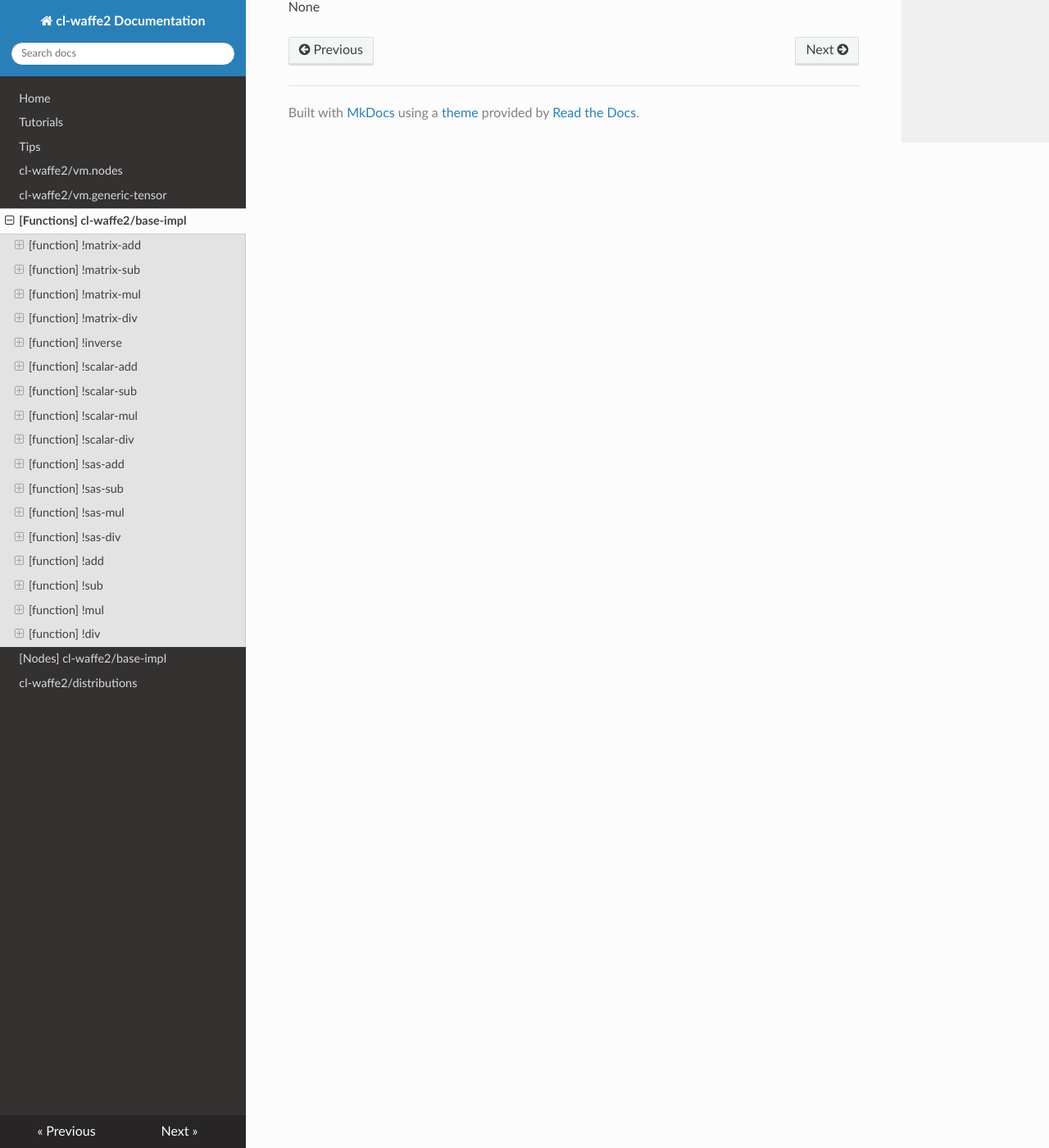
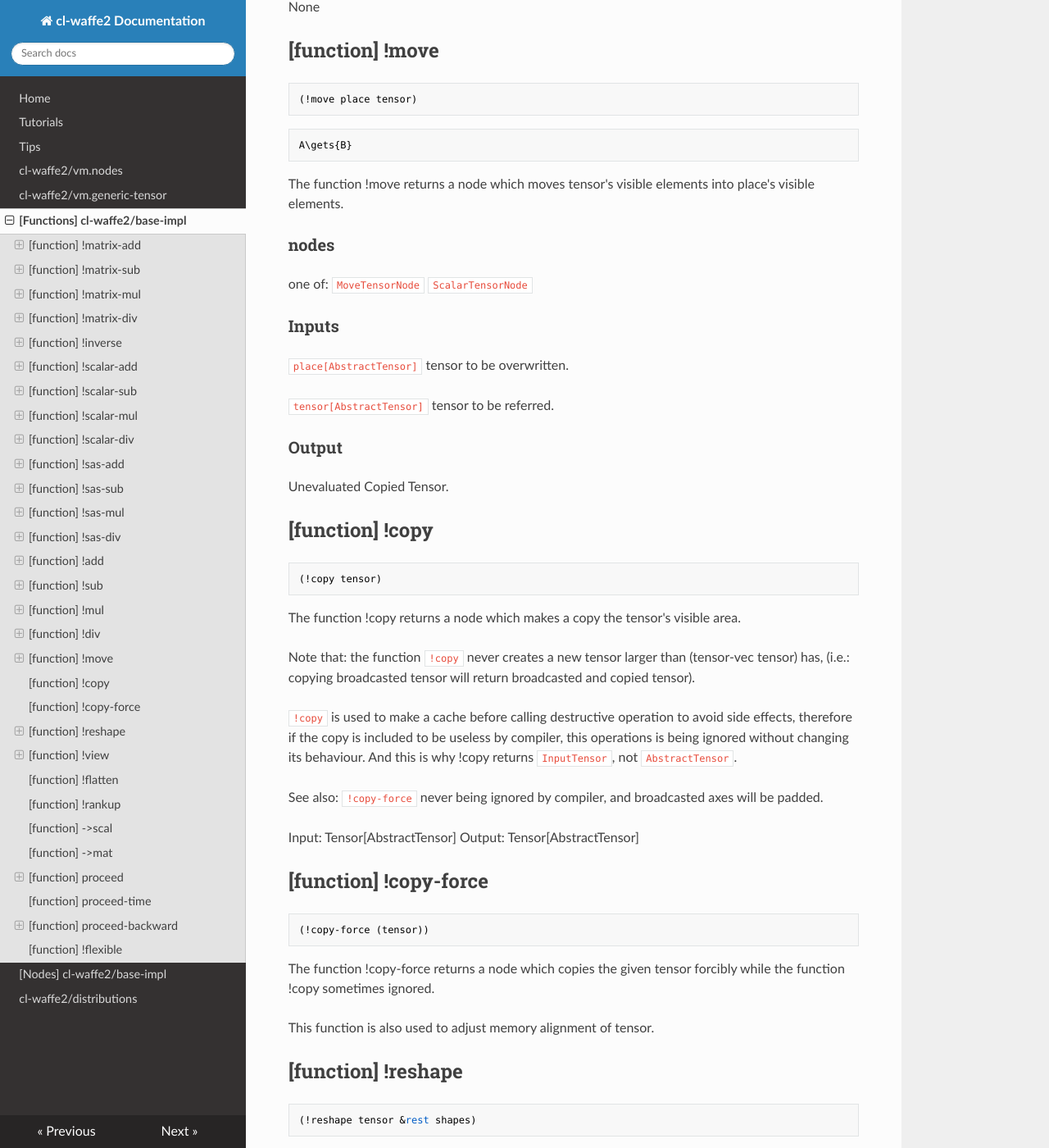
Before and after one commit to hikettei/cl-waffe2, an MkDocs documentation site: the page built from docs/cl-waffe2-docs/docs/base-impl.md, in a window 1280 px wide and 1400 px high, scrolled down 6962 px. Shown: the whole window at 82% size. Built offline with MkDocs 1.6.1, drawn with Linux system fonts in a browser that asks for light colours; nearby versions of some CDN libraries; some of the changed text lies outside the part shown.

Commit message:
[Documents] Added fundamental.lisp

````diff
--- a/docs/cl-waffe2-docs/docs/base-impl.md
+++ b/docs/cl-waffe2-docs/docs/base-impl.md
@@ -323,3 +323,208 @@ Given type of tensors, this function dispatches these functions automatically:
 ### SideEffects
 
 None
+
+## [function] !move
+
+```lisp
+(!move place tensor)
+```
+
+```math
+A\gets{B}
+```
+
+The function !move returns a node which moves tensor's visible elements into place's visible elements.
+
+### nodes
+
+one of: `MoveTensorNode` `ScalarTensorNode`
+
+### Inputs
+
+`place[AbstractTensor]` tensor to be overwritten.
+
+`tensor[AbstractTensor]` tensor to be referred.
+
+### Output
+
+Unevaluated Copied Tensor.
+## [function] !copy
+
+```lisp
+(!copy tensor)
+```
+
+The function !copy returns a node which makes a copy the tensor's visible area.
+
+Note that: the function `!copy` never creates a new tensor larger than (tensor-vec tensor) has, (i.e.: copying broadcasted tensor will return broadcasted and copied tensor).
+
+`!copy` is used to make a cache before calling destructive operation to avoid side effects, therefore if the copy is included to be useless by compiler, this operations is being ignored without changing its behaviour. And this is why !copy returns `InputTensor`, not `AbstractTensor`.
+
+See also: `!copy-force` never being ignored by compiler, and broadcasted axes will be padded.
+
+Input:  Tensor[AbstractTensor]
+Output: Tensor[AbstractTensor]
+## [function] !copy-force
+
+```lisp
+(!copy-force (tensor))
+```
+
+The function !copy-force returns a node which copies the given tensor forcibly while the function !copy sometimes ignored.
+
+This function is also used to adjust memory alignment of tensor.
+## [function] !reshape
+
+```
+(!reshape tensor &rest shapes)
+```
+
+Changes the shape of given tensor.
+
+Before and after the operation, the total elements of tensors must correspond.
+
+### Inputs
+
+`tensor` `AbstractTensor` but must not includes `symbol` in the shape.
+
+
+`shapes` could be one of: fixnum `t`. `t` can be used at one, but the value of t is automatically inferenced.
+
+
+## [function] !view
+
+```lisp
+(!view tensor &rest subscripts)
+```
+
+The function !view returns a tensor which is applied lazy-evaluated view.
+
+For Example, let A be a 4x8 Matrix, and we gonna create a view of A that portrays `A[:, 2]`.
+
+```
+(!view A 2 t)
+
+     A                            B
+0 ++++++++                     --------
+1 ++++++++                     --------
+2 ++++++++ -> [make a view] -> ++++++++
+3 ++++++++                     --------
+```
+
+Here,
+
+1. `A` and `B` shares the pointer.
+
+2. Calling `(shape B)` returns `(1 8)`.
+
+### Subscripts
+
+Subscripts are following:
+
+1. `t` all elements in the axis.
+
+2. `fixnum` points out the specified index.
+
+3. `(start end)` slices the area.
+
+4. `(start end step-by)` slices the area by `step-by`. step-by can be a negative-fixnum. (Not tested)
+
+5. `(:broadcast N-times)` broadcasts the axis for N-times, the axis to be broadcasted must be 1 or broadcasted-axis.
+
+6. `(:tflist ...)` (TODO)
+
+7. `(:indices ...)` (TODO)
+
+### Return
+
+`(values sliced-tensor broadcast-reverser)`
+
+Tips: Applying `!view` again to the returned `sliced-tensor` with `broadcast-reverser` will remove broadcasts from the tensor.
+
+## [function] !flatten
+
+```
+(!flatten tensor)
+```
+
+equivalent to the `(!reshape tensor t)`
+
+## [function] !rankup
+
+```lisp
+(!rankup tensor ntimes)
+```
+
+The function !rankup appends/reduces 1 into the given tensor's shape for ntimes.
+
+1. If `ntimes` > 0, appends 1
+
+2. If `ntimes` < 0, reduces 1, if the axis=1, otherwise returns error.
+## [function] ->scal
+
+```
+(->scal matrix-tensor)
+```
+
+The function ->scal receives `matrix-tensor` with total-size = 1, returning a ScalarTensor.
+
+## [function] ->mat
+
+```
+(->mat scalar-tensor &key (dims 1))
+```
+
+The function ->mat receives `ScalarTensor`, returning a matrix with the number of axis=dims.
+## [function] proceed
+
+```
+(proceed tensor &key (measure-time nil))
+```
+
+The function proceed invokes special node, `ProceedNode`, which takes all the previous computation node before tensor, returning the result of it.
+
+The backward is created with the previous node.
+
+
+This function will be useful especially when debugging on REPL.
+
+### Inputs
+
+If `measure-time`=t, ProceedNode wraps with time macro when calling **COMPILED** forward and backward propagation. Compiling time isn't included to the displayed time while (time (proceed tensor)) includes.
+
+## [function] proceed-time
+
+```
+(proceed-time tensor)
+```
+
+An alias for (proceed tensor :measure-time t)
+## [function] proceed-backward
+
+```
+(proceed-backward tensor)
+```
+
+The function proceed-backward calls forward and backwrd of the tensor.
+
+### Output
+
+`T` (which indicates backward is succeed)
+
+## [function] !flexible
+
+```
+(!flexible tensor)
+```
+
+The function !flexible returns a node which adds 1 (which is broadcastable) to the head of the shape of tensor.
+
+That is:
+
+```
+Tensor = (10 10) -> [!flexible] -> Tensor' = (1 ... 1 10 10)
+                                                 ^ <1 x N>
+```
+
+Note that added axes could be broadcasted automatically when the operation called with multiple arguments.
````
Also changed, not shown: docs/cl-waffe2-docs/docs/base-impl-nodes.md (+55 -0 lines), 2 other files.
